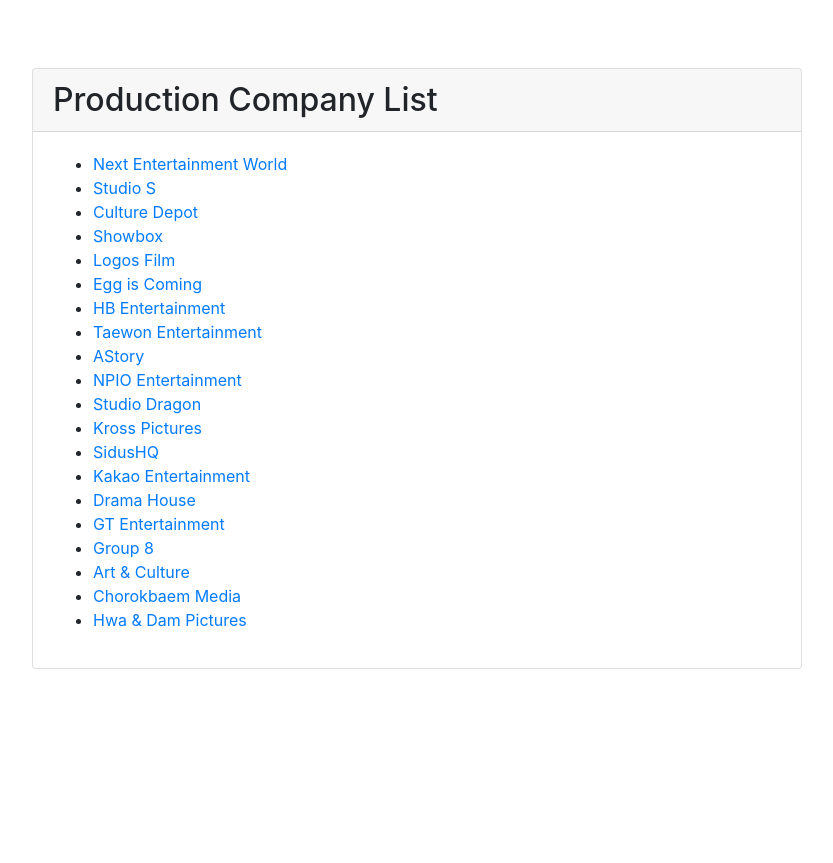
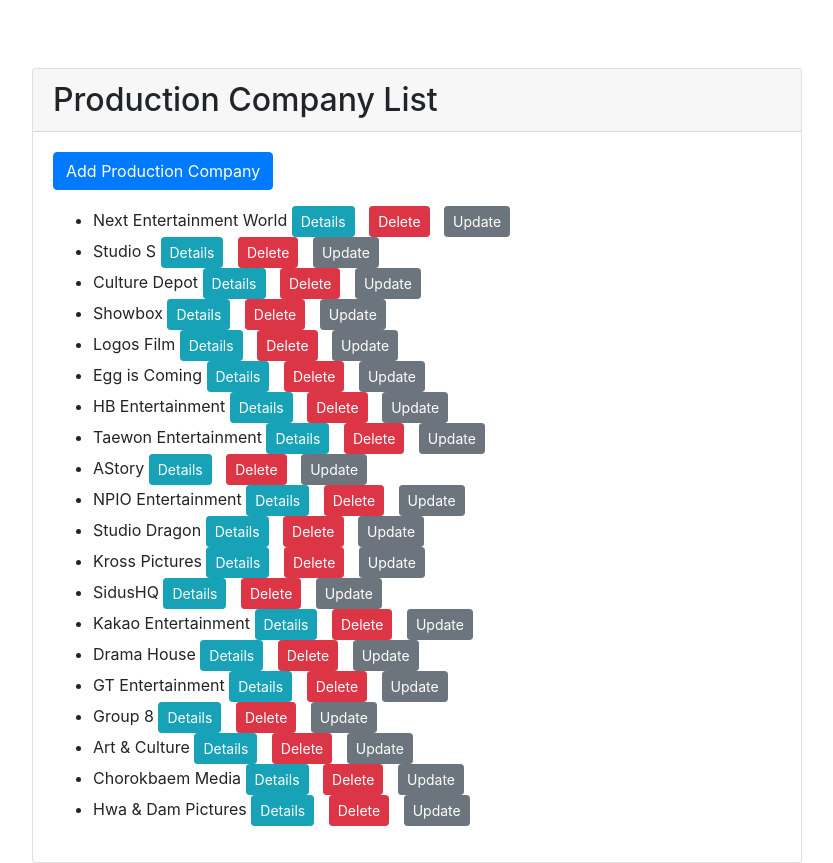
Before and after one commit to ChenxiLinIS/IS4460_Final, a Django app: page /kdrama/prodcompany_list/ in a window 1280 px wide. Shown: the whole page, without its empty margins (223-1056 px from the left). Before the commit the page ends 669 px from the top, so only its background shows below. Run offline with Django 5.2, Linux system fonts and the light colour scheme; data comes from the database, SQL or seed files in the repository; some libraries are stand-ins or nearby versions.

Commit message:
Update prodcompany_list.html

```diff
--- a/final/kdrama/templates/kdrama/prodcompany_list.html
+++ b/final/kdrama/templates/kdrama/prodcompany_list.html
@@ -1,3 +1,4 @@
+
 {% extends 'base.html' %}
 {% block title %}Production Company List{% endblock %}
 {% block content %}
@@ -6,9 +7,18 @@
             <h2 class="mb-0">Production Company List</h2>
         </div>
         <div class="card-body">
+
+            <a href="{% url 'prodcompany_add' %}" class="btn btn-primary mb-3">Add Production Company</a>
             <ul>
                 {% for prod_company in prod_companies %}
-                    <li><a href="{% url 'prodcompany_details' prod_company.prod_company_id %}">{{ prod_company.name }}</a></li>
+                    <li>{{ prod_company.name }}
+
+                        <a href="{% url 'prodcompany_details' prod_company_id=prod_company.pk %}" class="btn btn-info btn-sm">Details</a>
+
+                        <a href="{% url 'prodcompany_delete' prod_company_id=prod_company.pk %}" class="btn btn-danger btn-sm">Delete</a>
+
+                        <a href="{% url 'prodcompany_update' prod_company_id=prod_company.pk %}" class="btn btn-secondary btn-sm">Update</a>
+                    </li>
                 {% endfor %}
             </ul>
         </div>
```
